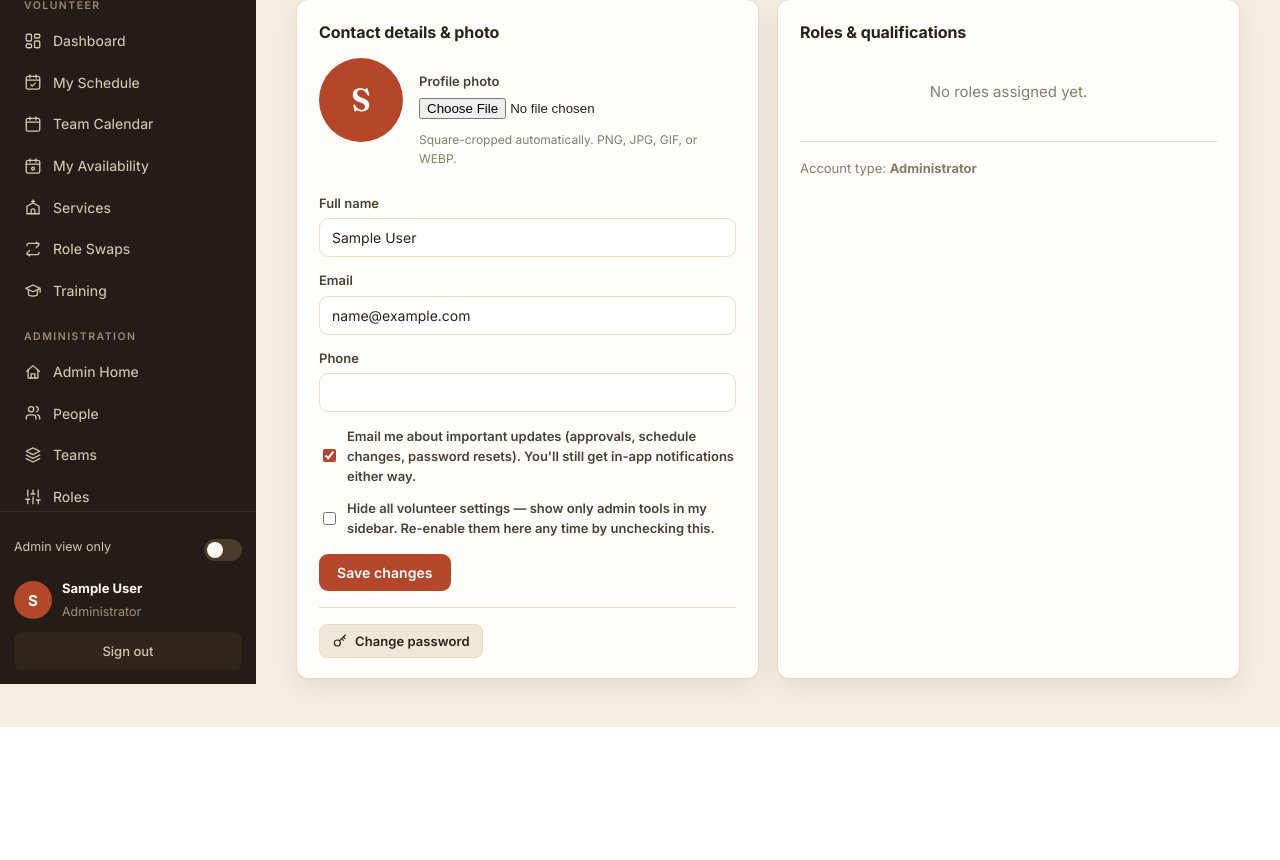
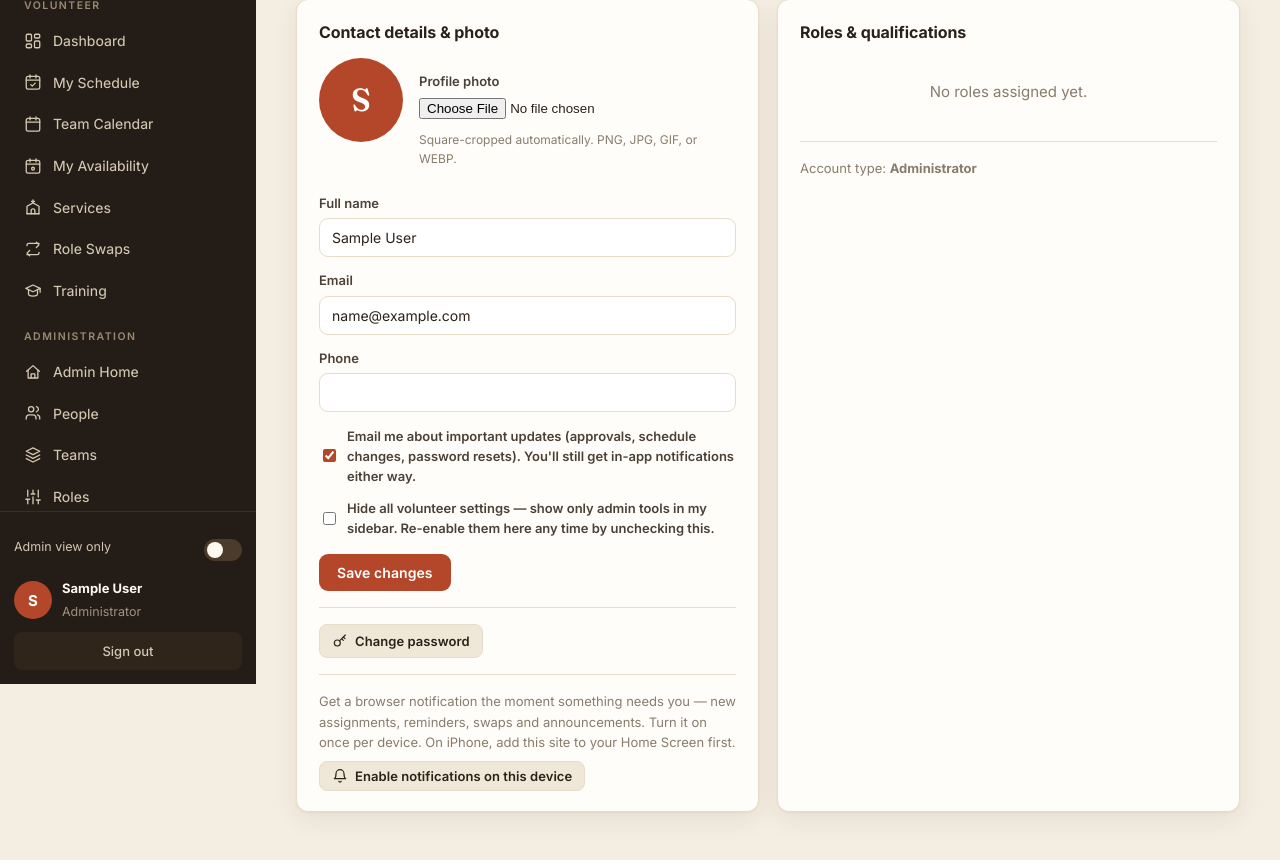
Before and after one commit to Wasivjoey/HVGC, a Flask app: page /profile in a window 1280 px wide. Shown: the part 116-976 px from the top of the page. Before the commit the page ends 843 px from the top, so only its background shows below. Run offline with Flask 3, Linux system fonts and the light colour scheme; the visitor is signed in with stand-in values (Sample User, id 1); data comes from the database, SQL or seed files in the repository; data that the repository does not hold is empty; some libraries are stand-ins or nearby versions.

Commit message:
Add browser push notifications (Web Push / VAPID)
- Fire a browser push for every in-app notification. Volunteers opt in per
  device from their Profile ("Enable notifications on this device").
- push_subscriptions table; /push/subscribe and /push/unsubscribe routes.
- helpers.send_web_push() sends via pywebpush, best-effort, and prunes
  subscriptions the push service reports as gone (404/410); wired into notify().
- VAPID config (VAPID_PUBLIC_KEY / VAPID_PRIVATE_KEY / VAPID_SUBJECT); push is
  disabled and skipped when the keys are unset.
- Service worker at /sw.js (root scope) shows the notification and opens the
  linked page on click; /manifest.webmanifest + apple-touch-icon so the app is
  installable (required for push on iOS).
- Docs: README and render.yaml cover key generation (vapid --gen) and env vars.
- Add pywebpush==2.0.3.

Also fix a redirect loop: /login, /register and /forgot gated their
"already signed in" redirect on the raw session value, so a session pointing at
a deleted user (or after a DB reset) bounced forever between /login and
/dashboard. Gate on current_user() so a stale session lands on the login page.

Co-Authored-By: Claude Opus 4.8 <noreply@anthropic.com>

```diff
--- a/app.py
+++ b/app.py
@@ -76,6 +76,20 @@ def create_app():
     # Email is on when either transport is configured.
     app.config["EMAIL_ENABLED"] = bool(app.config["BREVO_API_KEY"] or app.config["SMTP_HOST"])
 
+    # Browser push notifications (Web Push / VAPID). Needs a key pair, generated
+    # once with:  vapid --gen   (writes private_key.pem/public_key.pem), then
+    # vapid --applicationServerKey  (prints the browser key). The `vapid` command
+    # ships with pywebpush.
+    # Set VAPID_PRIVATE_KEY to the private PEM contents, VAPID_PUBLIC_KEY to the
+    # browser (application server) key, and VAPID_SUBJECT to a mailto: you own.
+    # Without both keys, push is simply disabled and the app skips it.
+    app.config["VAPID_PUBLIC_KEY"] = os.environ.get("VAPID_PUBLIC_KEY")
+    app.config["VAPID_PRIVATE_KEY"] = os.environ.get("VAPID_PRIVATE_KEY")
+    app.config["VAPID_SUBJECT"] = os.environ.get("VAPID_SUBJECT", "mailto:no-reply@hvgclineup.local")
+    app.config["PUSH_ENABLED"] = bool(
+        app.config["VAPID_PUBLIC_KEY"] and app.config["VAPID_PRIVATE_KEY"]
+    )
+
     # Optional AI auto-scheduler. The rules-based auto-scheduler always works;
     # when an Anthropic API key is present the "AI assistant" option becomes
     # available, using Claude to balance the roster more intelligently.
@@ -137,6 +151,42 @@ def create_app():
     @app.context_processor
     def inject_user():
         return {"current_user": current_user()}
+
+    @app.context_processor
+    def inject_push():
+        return {"push_enabled": app.config.get("PUSH_ENABLED", False),
+                "vapid_public_key": app.config.get("VAPID_PUBLIC_KEY") or ""}
+
+    @app.route("/sw.js")
+    def service_worker():
+        """Serve the push service worker from the site root so its scope is '/'."""
+        from flask import send_from_directory
+        resp = send_from_directory(app.static_folder, "sw.js",
+                                   mimetype="application/javascript")
+        resp.headers["Service-Worker-Allowed"] = "/"
+        resp.headers["Cache-Control"] = "no-cache"
+        return resp
+
+    @app.route("/manifest.webmanifest")
+    def web_manifest():
+        """Minimal PWA manifest so the app can be installed — required for push
+        on iOS (add to Home Screen), and nice-to-have elsewhere."""
+        from flask import jsonify
+        return jsonify({
+            "name": "HVGC LINEUP",
+            "short_name": "LINEUP",
+            "start_url": "/dashboard",
+            "scope": "/",
+            "display": "standalone",
+            "background_color": "#f4ede1",
+            "theme_color": "#241c16",
+            "icons": [{
+                "src": url_for("static", filename="logo.png"),
+                "sizes": "any",
+                "type": "image/png",
+                "purpose": "any maskable",
+            }],
+        })
 
     @app.context_processor
     def inject_admin_access():
--- a/db.py
+++ b/db.py
@@ -225,6 +225,17 @@ CREATE TABLE IF NOT EXISTS notifications (
     body       TEXT NOT NULL,
     link       TEXT,
     is_read    INTEGER NOT NULL DEFAULT 0,
+    created_at TEXT NOT NULL
+);
+
+-- A browser Web Push subscription (one row per device/browser a user enables).
+-- endpoint is the push service URL; p256dh/auth are the client's encryption keys.
+CREATE TABLE IF NOT EXISTS push_subscriptions (
+    id         INTEGER PRIMARY KEY AUTOINCREMENT,
+    user_id    INTEGER NOT NULL REFERENCES users(id) ON DELETE CASCADE,
+    endpoint   TEXT NOT NULL UNIQUE,
+    p256dh     TEXT NOT NULL,
+    auth       TEXT NOT NULL,
     created_at TEXT NOT NULL
 );
 """
--- a/helpers.py
+++ b/helpers.py
@@ -686,20 +686,61 @@ def send_training_reminder(conn, user_id):
     return len(items)
 
 
+def send_web_push(conn, user_id, body, link=None, title="HVGC LINEUP"):
+    """Best-effort browser push to every device a user has enabled. Prunes
+    subscriptions the push service reports as gone (404/410). Never raises, so a
+    push problem can't break the in-app notification. Caller commits.
+    shortcut: sends inline, one HTTPS POST per subscription; fine for one church,
+    but a large install should move push (and email) dispatch to a background job.
+    """
+    cfg = current_app.config
+    if not cfg.get("PUSH_ENABLED"):
+        return
+    subs = conn.execute(
+        "SELECT id, endpoint, p256dh, auth FROM push_subscriptions WHERE user_id = ?",
+        (user_id,),
+    ).fetchall()
+    if not subs:
+        return
+    import json
+    from pywebpush import webpush, WebPushException
+    payload = json.dumps({"title": title, "body": body, "url": link or "/"})
+    for s in subs:
+        try:
+            webpush(
+                subscription_info={"endpoint": s["endpoint"],
+                                   "keys": {"p256dh": s["p256dh"], "auth": s["auth"]}},
+                data=payload,
+                vapid_private_key=cfg["VAPID_PRIVATE_KEY"],
+                vapid_claims={"sub": cfg["VAPID_SUBJECT"]},
+                timeout=10,
+            )
+        except WebPushException as exc:
+            code = getattr(getattr(exc, "response", None), "status_code", None)
+            if code in (404, 410):  # subscription expired/unsubscribed — drop it
+                conn.execute("DELETE FROM push_subscriptions WHERE id = ?", (s["id"],))
+            else:
+                current_app.logger.warning("web push failed (user %s): %s", user_id, exc)
+        except Exception as exc:  # network/library error — never break notify()
+            current_app.logger.warning("web push error (user %s): %s", user_id, exc)
+
+
 def notify(conn, user_id, body, link=None, email=False, subject=None,
            attachments=None, email_extra=None):
     """Queue an in-app notification for a user. Caller commits.
 
-    When ``email`` is set, also send the message to the user's email address
+    Also fires a browser push to the user's enabled devices (best-effort). When
+    ``email`` is set, additionally send the message to the user's email address
     (used for high-priority events). ``email_extra`` adds an email-only line
-    (e.g. a calendar link) and ``attachments`` are passed to send_email. Email
-    failures never block the in-app notification.
+    (e.g. a calendar link) and ``attachments`` are passed to send_email. Push and
+    email failures never block the in-app notification.
     """
     conn.execute(
         "INSERT INTO notifications (user_id, body, link, is_read, created_at)"
         " VALUES (?, ?, ?, 0, ?)",
         (user_id, body, link, now_iso()),
     )
+    send_web_push(conn, user_id, body, link)
     if email:
         row = conn.execute(
             "SELECT name, email, email_opt_in FROM users WHERE id = ?", (user_id,)
--- a/requirements.txt
+++ b/requirements.txt
@@ -3,3 +3,4 @@ gunicorn==23.0.0
 Pillow==11.3.0
 reportlab==4.5.1
 psycopg2-binary==2.9.12
+pywebpush==2.0.3
--- a/templates/base.html
+++ b/templates/base.html
@@ -9,6 +9,9 @@
   <link href="https://fonts.googleapis.com/css2?family=Fraunces:opsz,wght@9..144,400;9..144,500;9..144,560;9..144,600&family=Inter:wght@400;450;500;600;700&display=swap" rel="stylesheet">
   <link rel="stylesheet" href="{{ url_for('static', filename='style.css') }}">
   <link rel="icon" href="{{ url_for('static', filename='logo.png') }}">
+  <link rel="manifest" href="/manifest.webmanifest">
+  <link rel="apple-touch-icon" href="{{ url_for('static', filename='logo.png') }}">
+  <meta name="theme-color" content="#241c16">
 </head>
 {% import "_icons.html" as ic %}
 <body>
@@ -114,6 +117,49 @@
     {% block body %}{% endblock %}
   </main>
 </div>
+{% if push_enabled %}
+<script>
+(function () {
+  var VAPID_PUBLIC_KEY = "{{ vapid_public_key }}";
+  var swReg = null;
+  function b64ToUint8(base64) {
+    var pad = "=".repeat((4 - base64.length % 4) % 4);
+    var raw = atob((base64 + pad).replace(/-/g, "+").replace(/_/g, "/"));
+    var out = new Uint8Array(raw.length);
+    for (var i = 0; i < raw.length; i++) out[i] = raw.charCodeAt(i);
+    return out;
+  }
+  var supported = ("serviceWorker" in navigator) && ("PushManager" in window);
+  if (supported) {
+    navigator.serviceWorker.register("/sw.js").then(function (r) { swReg = r; }).catch(function () {});
+  }
+  // Called by the "Enable notifications" button in the profile page.
+  window.hvgcEnablePush = async function (btn) {
+    if (!supported) { alert("This browser doesn't support notifications."); return; }
+    try {
+      var reg = swReg || await navigator.serviceWorker.ready;
+      var perm = await Notification.requestPermission();
+      if (perm !== "granted") {
+        alert("Notifications are turned off for this site. Enable them in your browser settings, then try again.");
+        return;
+      }
+      var sub = await reg.pushManager.subscribe({
+        userVisibleOnly: true,
+        applicationServerKey: b64ToUint8(VAPID_PUBLIC_KEY),
+      });
+      var res = await fetch("/push/subscribe", {
+        method: "POST",
+        headers: { "Content-Type": "application/json" },
+        body: JSON.stringify(sub),
+      });
+      if (res.ok && btn) { btn.textContent = "Notifications are on for this device"; btn.disabled = true; }
+    } catch (e) {
+      alert("Couldn't turn on notifications. Please try again.");
+    }
+  };
+})();
+</script>
+{% endif %}
 {% else %}
   <div class="auth-shell">
     {% with messages = get_flashed_messages(with_categories=true) %}
--- a/templates/profile.html
+++ b/templates/profile.html
@@ -53,6 +53,14 @@
     </form>
     <div class="divider"></div>
     <a href="{{ url_for('user.change_password') }}" class="btn btn-ghost btn-sm">{{ ic.icon('key') }} Change password</a>
+    {% if push_enabled %}
+    <div class="divider"></div>
+    <p class="muted" style="font-size:13px;margin:0 0 9px;">Get a browser notification the moment
+      something needs you — new assignments, reminders, swaps and announcements. Turn it on once per
+      device. On iPhone, add this site to your Home Screen first.</p>
+    <button type="button" id="push-enable-btn" class="btn btn-ghost btn-sm"
+            onclick="hvgcEnablePush(this)">{{ ic.icon('bell') }} Enable notifications on this device</button>
+    {% endif %}
   </div>
 
   <div class="card">
--- a/views_user.py
+++ b/views_user.py
@@ -174,6 +174,45 @@ def toggle_volunteer_menu():
         conn.close()
     # Return where they were; if that page is now hidden, the admin dashboard.
     return redirect(request.referrer or url_for("admin.dashboard"))
+
+
+@bp.route("/push/subscribe", methods=["POST"])
+@login_required
+def push_subscribe():
+    """Store (or refresh) this browser's Web Push subscription for the user."""
+    user = current_user()
+    data = request.get_json(silent=True) or {}
+    endpoint = data.get("endpoint")
+    keys = data.get("keys") or {}
+    p256dh, auth = keys.get("p256dh"), keys.get("auth")
+    if not (endpoint and p256dh and auth):
+        return ("", 400)
+    conn = get_db()
+    # One row per endpoint; re-subscribing updates keys and reassigns the owner.
+    conn.execute(
+        "INSERT INTO push_subscriptions (user_id, endpoint, p256dh, auth, created_at)"
+        " VALUES (?, ?, ?, ?, ?)"
+        " ON CONFLICT (endpoint) DO UPDATE SET user_id = excluded.user_id,"
+        " p256dh = excluded.p256dh, auth = excluded.auth",
+        (user["id"], endpoint, p256dh, auth, now_iso()),
+    )
+    conn.commit()
+    conn.close()
+    return ("", 204)
+
+
+@bp.route("/push/unsubscribe", methods=["POST"])
+@login_required
+def push_unsubscribe():
+    """Forget this browser's subscription (user turned notifications off)."""
+    data = request.get_json(silent=True) or {}
+    endpoint = data.get("endpoint")
+    if endpoint:
+        conn = get_db()
+        conn.execute("DELETE FROM push_subscriptions WHERE endpoint = ?", (endpoint,))
+        conn.commit()
+        conn.close()
+    return ("", 204)
 
 
 @bp.route("/notifications")
```
Also changed, not shown: auth.py (+4 -4 lines), render.yaml (+15 -0 lines), static/sw.js (added, +32 -0 lines), README.md.
